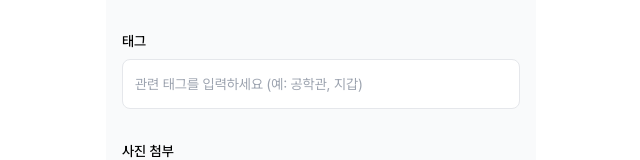
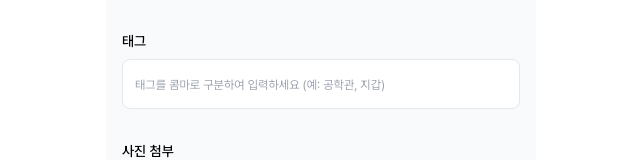
Before and after one commit to DKULF/DKULF-FE, a React (Vite) app: page /register-item in a window 1280 px wide. Shown: the part 199-359 px from the top of the page, without its empty margins (319-959 px from the left). Built offline with nearby package versions, Linux system fonts and the light colour scheme.

Commit message:
refactor: 정보 상태 추가 및 placeholder style 추가

```diff
--- a/src/components/organisms/RegisterForm.tsx
+++ b/src/components/organisms/RegisterForm.tsx
@@ -1,11 +1,12 @@
 import { ImageInput } from '@/components/atoms/ImageInput';
 import { Input } from '@/components/atoms/Input';
 import { Button } from '@/components/atoms/Button';
+import { useState } from 'react';
 
 interface RegisterFormProps {
   imagePreview: string;
   onImageChange: (file: File | null) => void;
-  onSubmit: () => void;
+  onSubmit: (name: string, tags: string) => void;
 }
 
 export const RegisterForm = ({
@@ -13,23 +14,30 @@ export const RegisterForm = ({
   onImageChange,
   onSubmit,
 }: RegisterFormProps) => {
+  const [name, setName] = useState('');
+  const [tags, setTags] = useState('');
+
+  const handleSubmit = (e: React.FormEvent<HTMLFormElement>) => {
+    e.preventDefault();
+    onSubmit(name, tags);
+  };
+
   return (
-    <form
-      className="space-y-8 w-full flex flex-col"
-      onSubmit={(e) => {
-        e.preventDefault();
-        onSubmit();
-      }}
-    >
+    <form className="space-y-8 w-full flex flex-col" onSubmit={handleSubmit}>
       <Input
         type="text"
         label="습득물 명"
         placeholder="습득한 물건의 이름을 입력하세요"
+        value={name}
+        onChange={(e) => setName(e.target.value)}
       />
       <Input
         type="text"
         label="태그"
-        placeholder="관련 태그를 입력하세요 (예: 공학관, 지갑)"
+        placeholder="태그를 콤마로 구분하여 입력하세요 (예: 공학관, 지갑)"
+        value={tags}
+        onChange={(e) => setTags(e.target.value)}
+        className="placeholder:text-xs"
       />
       <ImageInput onImageChange={onImageChange} imagePreview={imagePreview} />
       <Button size="large" type="submit">
```
